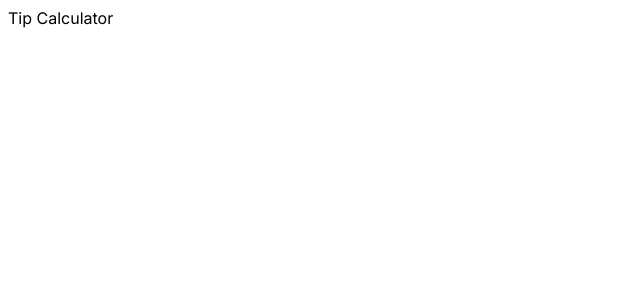
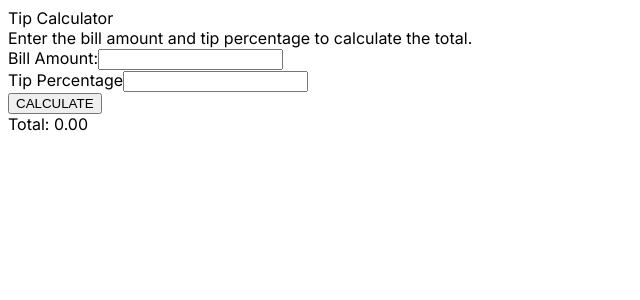
Before and after one commit to rahuljindal1/nextjs14-practice-projects, a Next.js app: page /tip-calculator in a window 1280 px wide. Shown: the top 300 px of the page, without its empty margins (0-640 px from the left). Built offline with nearby package versions, Linux system fonts and the light colour scheme.

Commit message:
feat: Add basic Tip calculator

```diff
--- a/package.json
+++ b/package.json
@@ -1,5 +1,5 @@
 {
-  "name": "testimonial-slider",
+  "name": "Next.js-projects",
   "version": "0.1.0",
   "private": true,
   "scripts": {
--- a/src/app/layout.tsx
+++ b/src/app/layout.tsx
@@ -4,8 +4,8 @@ import { Inter } from "next/font/google";
 const inter = Inter({ subsets: ["latin"] });
 
 export const metadata: Metadata = {
-  title: "Testimonial Slider",
-  description: "Exciting and cool new testimonial slider",
+  title: "Next.js Projects",
+  description: "Exciting and cool new mini Next.js projects",
 };
 
 export default function RootLayout({
--- /dev/null
+++ b/src/app/tip-calculator/Button/index.tsx
@@ -0,0 +1,17 @@
+type Props = {
+  btnText: string;
+  onClick: () => void;
+  isDisabled?: boolean;
+};
+
+export default function Button({
+  btnText,
+  onClick,
+  isDisabled = false,
+}: Props) {
+  return (
+    <button disabled={isDisabled} onClick={onClick}>
+      {btnText}
+    </button>
+  );
+}
--- /dev/null
+++ b/src/app/tip-calculator/LabelInput/index.tsx
@@ -0,0 +1,17 @@
+import { ChangeEvent } from "react";
+
+type Props = {
+  label: string;
+  name: string;
+  value: string | number;
+  onChange: (e: ChangeEvent<HTMLInputElement>) => void;
+};
+
+export default function LabelInput({ label, value, onChange, name }: Props) {
+  return (
+    <main>
+      <label htmlFor={name}>{label}</label>
+      <input name={name} value={value} onChange={onChange} />
+    </main>
+  );
+}
--- /dev/null
+++ b/src/app/tip-calculator/TipCard/index.tsx
@@ -0,0 +1,57 @@
+"use client";
+
+import { ChangeEvent, useState } from "react";
+import Button from "../Button";
+import LabelInput from "../LabelInput";
+
+export default function TipCalculatorCard() {
+  const [billAmount, setBillAmount] = useState<string>("");
+  const [tipPercentage, setTipPercentage] = useState<string>("");
+  const [totalAmount, setTotalAmount] = useState<string>("0.00");
+
+  const calculateTotalAmount = () => {
+    const billAmountInNum = Number(billAmount);
+    let tipPercentageInNum = Number(tipPercentage);
+
+    if (Number.isNaN(billAmountInNum)) {
+      setTotalAmount("0.00");
+      return;
+    }
+    if (Number.isNaN(tipPercentage)) {
+      tipPercentageInNum = 0;
+    }
+
+    const amount =
+      billAmountInNum + (billAmountInNum * tipPercentageInNum) / 100;
+    setTotalAmount(amount.toFixed(2));
+  };
+
+  return (
+    <main>
+      <div>Tip Calculator</div>
+      <div>
+        Enter the bill amount and tip percentage to calculate the total.
+      </div>
+      <LabelInput
+        label="Bill Amount:"
+        name="billAmount"
+        value={billAmount}
+        onChange={(e: ChangeEvent<HTMLInputElement>) =>
+          setBillAmount(e.target.value)
+        }
+      />
+      <LabelInput
+        label="Tip Percentage"
+        name="tipPercentage"
+        value={tipPercentage}
+        onChange={(e: ChangeEvent<HTMLInputElement>) =>
+          setTipPercentage(e.target.value)
+        }
+      />
+      <Button btnText="CALCULATE" onClick={calculateTotalAmount} />
+      <div>
+        Total: <span>{totalAmount}</span>
+      </div>
+    </main>
+  );
+}
--- a/src/app/tip-calculator/page.tsx
+++ b/src/app/tip-calculator/page.tsx
@@ -1,3 +1,5 @@
+import TipCalculatorCard from "./TipCard";
+
 export default function TipCalculator() {
-  return <div>Tip Calculator</div>;
+  return <TipCalculatorCard />;
 }
```
